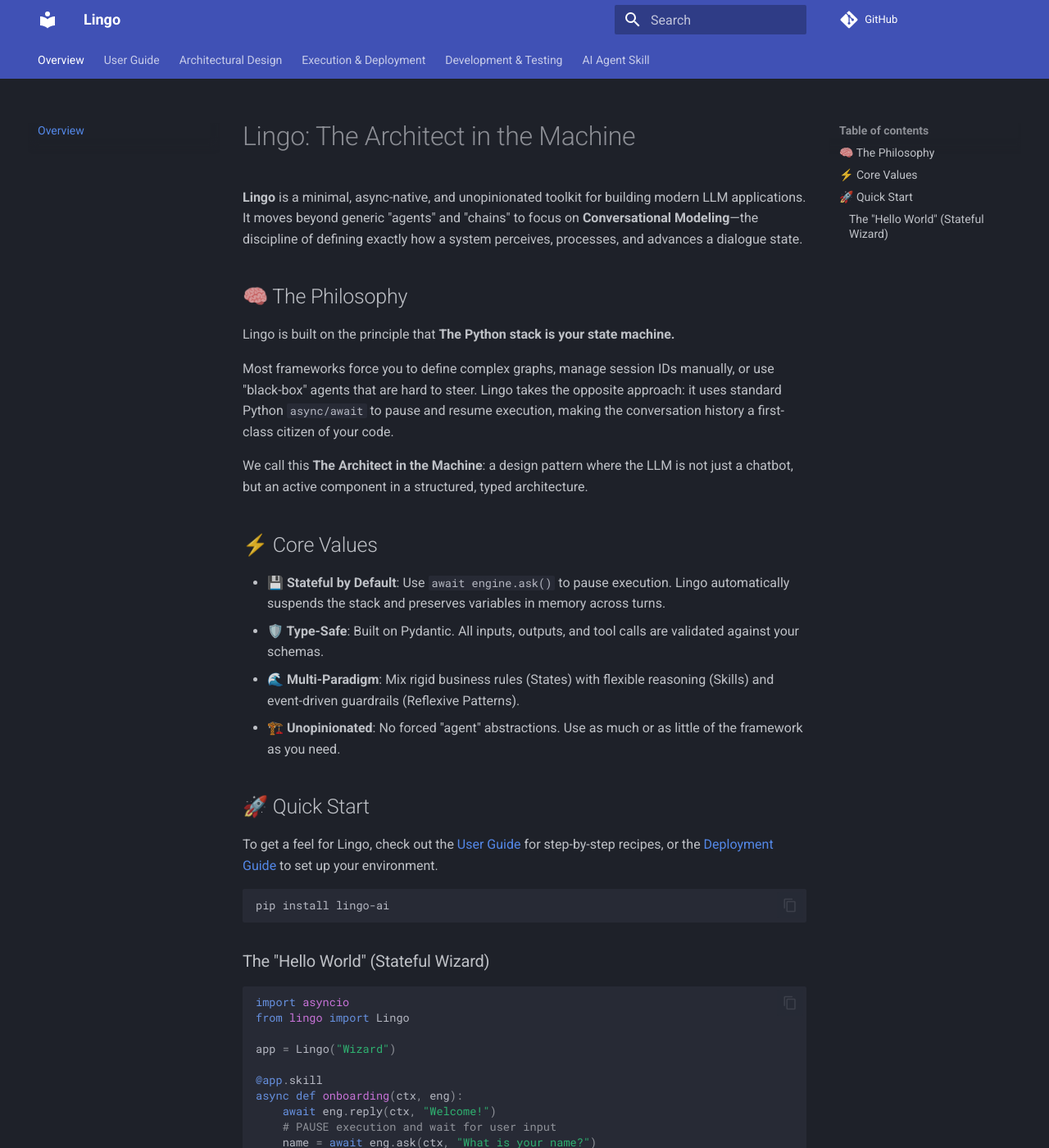
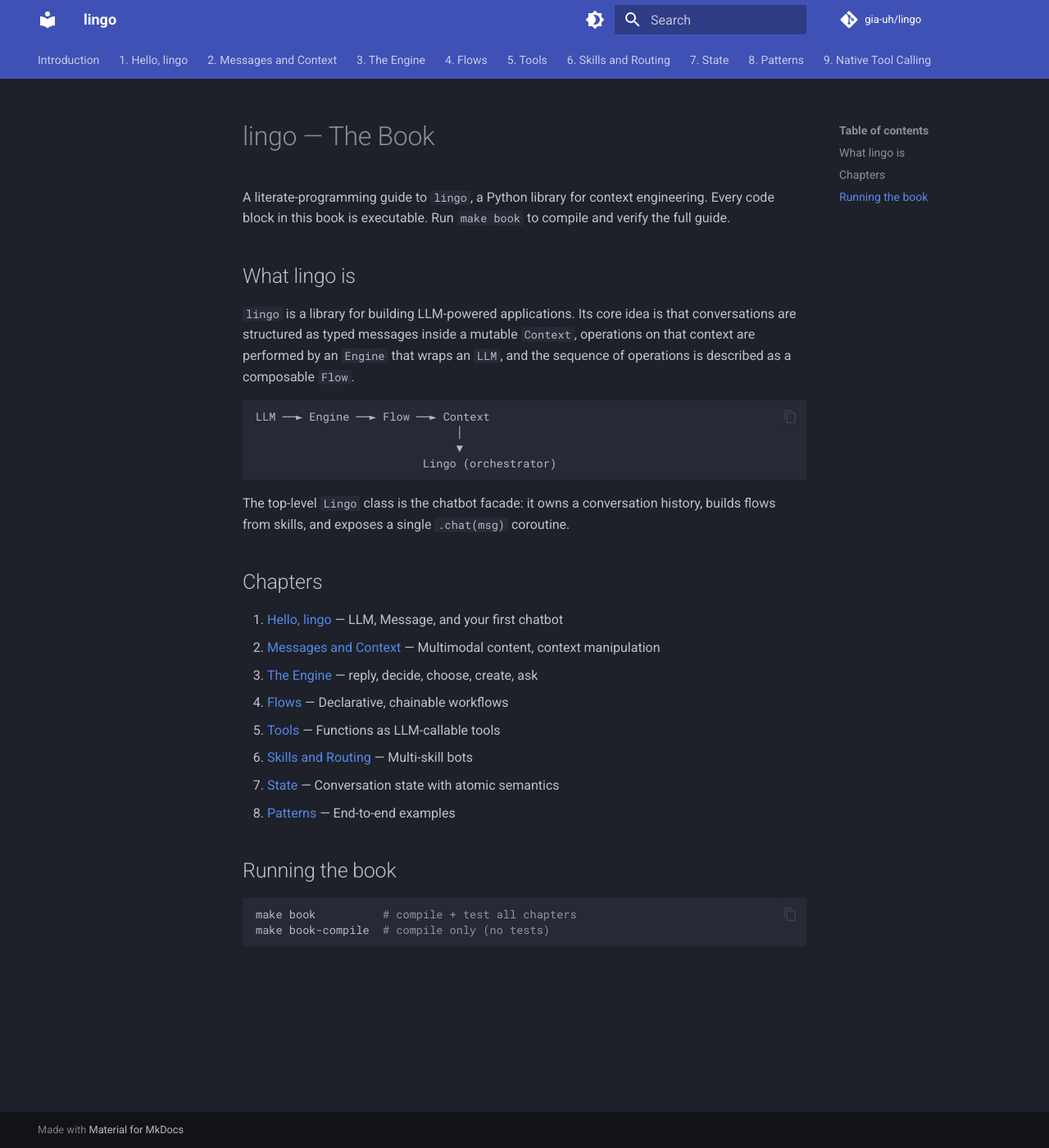
Before and after one commit to gia-uh/lingo, an MkDocs documentation site: the page built from book/index.md, in a window 1280 px wide and 1400 px high. Shown: the whole window at 82% size. Built offline with MkDocs 1.6.1 and Material for MkDocs 9.7.7, drawn with Linux system fonts in a browser that asks for light colours; comment, search, counter and statistics services are not loaded; some of the changed text lies outside the part shown.

Commit message:
docs: make book the authoritative documentation, deploy to GitHub Pages
- book/00-introduction.md: install, setup, quick start, architecture overview
- book/09-native-tools.md: native LLM tool-calling API and streaming callbacks
- mkdocs.yml: docs_dir=book, Material theme, nav for 10 chapters
- .github/workflows/docs.yaml: switch from Quarto to mkdocs gh-deploy, trigger on book/** changes

Co-Authored-By: Claude Sonnet 4.6 <noreply@anthropic.com>

````diff
--- /dev/null
+++ b/book/00-introduction.md
@@ -0,0 +1,112 @@
+# lingo
+
+**lingo** is a minimal, async-native Python library for building LLM-powered applications.
+It gives you typed, composable primitives — `LLM`, `Message`, `Context`, `Engine`, `Flow` —
+and stays out of the way. No magic agents. No hidden chains.
+
+## Install
+
+```bash
+pip install lingo-ai
+# or with uv (recommended)
+uv add lingo-ai
+```
+
+Requires Python 3.12+.
+
+## Setup
+
+lingo talks to any OpenAI-compatible API. Set these environment variables
+(or pass them explicitly to `LLM()`):
+
+```bash
+export MODEL=gpt-4o-mini       # required
+export BASE_URL=...            # optional, defaults to OpenAI
+export API_KEY=sk-...          # required
+```
+
+For local models via LM Studio, Ollama, or similar:
+
+```bash
+export MODEL=qwen3:8b
+export BASE_URL=http://localhost:1234/v1
+export API_KEY=unused
+```
+
+## Quick start
+
+The simplest possible bot:
+
+```python
+import asyncio
+from lingo import Lingo
+
+bot = Lingo(name="Assistant", description="A helpful AI.")
+
+async def main():
+    reply = await bot.chat("Hello!")
+    print(reply.content)
+
+asyncio.run(main())
+```
+
+A bot that collects input mid-conversation:
+
+```python
+from lingo import Lingo
+
+bot = Lingo(name="Wizard")
+
+@bot.skill
+async def onboarding(ctx, eng):
+    """Greet the user and ask their name."""
+    name = await eng.ask(ctx, "What is your name?")
+    ctx.append(f"The user's name is {name}.")
+    await eng.reply(ctx, f"Welcome, {name}!")
+```
+
+Run it in the terminal with `lingo.cli.loop`:
+
+```python
+from lingo.cli import loop
+loop(bot)
+```
+
+## How it works
+
+```
+LLM ──► Engine ──► Flow ──► Context
+                              │
+                              ▼
+                         Lingo (orchestrator)
+```
+
+- **`LLM`** — wraps any OpenAI-compatible API. Streams tokens, fires callbacks.
+- **`Message`** — a single typed conversation turn. Supports text, images, audio, video.
+- **`Context`** — the mutable message window for one interaction. Supports fork/clone/atomic.
+- **`Engine`** — performs LLM operations on a context: reply, decide, choose, create, invoke.
+- **`Flow`** — a declarative, chainable workflow: sequential, conditional, looping, parallel.
+- **`Lingo`** — the chatbot facade. Owns history, builds flows from skills, exposes `.chat()`.
+
+## This book
+
+The chapters below are the complete API reference for lingo, written as literate programming:
+every code block is executable and tested. `make book` compiles and verifies them.
+
+Navigate the chapters in order, or jump directly to what you need.
+
+| Chapter | Topic |
+|---|---|
+| [1. Hello, lingo](01-hello-lingo.md) | LLM, Message, your first chatbot |
+| [2. Messages and Context](02-messages-and-context.md) | Multimodal content, context manipulation |
+| [3. The Engine](03-the-engine.md) | reply, decide, choose, create |
+| [4. Flows](04-flows.md) | Declarative, chainable workflows |
+| [5. Tools](05-tools.md) | Functions as LLM-callable tools |
+| [6. Skills and Routing](06-skills-and-routing.md) | Multi-skill bots |
+| [7. State](07-state.md) | Conversation state with atomic semantics |
+| [8. Patterns](08-patterns.md) | End-to-end examples |
+| [9. Native Tool Calling](09-native-tools.md) | Direct LLM tool-calling API |
+
+## Source and license
+
+[github.com/gia-uh/lingo](https://github.com/gia-uh/lingo) — MIT license.
--- /dev/null
+++ b/book/09-native-tools.md
@@ -0,0 +1,104 @@
+# Chapter 9: Native Tool Calling
+
+In Chapters 5–6 the `@tool` decorator was used with the *structured-output path*:
+you pick the tool, the engine infers arguments, the engine runs it.
+
+lingo also exposes a *native* path: `LLM.chat(messages, tools=[...])` passes the
+tool schemas directly to the model, which decides whether (and which) tools to call.
+**lingo does not execute the tools or loop** — you write the agentic loop yourself.
+
+This path is best when:
+
+- You want the LLM to decide *whether and which* tools to call.
+- You need parallel tool calls in one model response.
+- You're building an agent that should run autonomously.
+
+## The loop
+
+```python
+import asyncio
+from lingo import LLM, Message, tool
+
+@tool
+async def get_weather(city: str) -> str:
+    """Get the current weather for a city."""
+    return f"sunny, 22°C in {city}"
+
+@tool
+async def add(a: int, b: int) -> int:
+    """Compute a + b."""
+    return a + b
+
+TOOLS = {"get_weather": get_weather, "add": add}
+
+async def main():
+    llm = LLM()
+    messages = [Message.user("What's the weather in Havana? Then compute 21+21.")]
+
+    for _ in range(5):   # safety cap prevents infinite loops
+        msg = await llm.chat(messages, tools=list(TOOLS.values()))
+        messages.append(msg)
+
+        if msg.content:
+            print(f"Assistant: {msg.content}")
+
+        if not msg.tool_calls:
+            break  # model is done
+
+        for call in msg.tool_calls:
+            result = await TOOLS[call.name].run(**call.arguments)
+            # tool_call_id links the result back to the call that requested it
+            messages.append(Message.tool(str(result), tool_call_id=call.id))
+
+asyncio.run(main())
+```
+
+The `Message` returned by `chat()` carries:
+
+- `msg.tool_calls` — `list[ToolCall] | None`. Each `ToolCall` has `.id`, `.name`, `.arguments`.
+- `msg.stop_reason` — `"stop" | "tool_calls" | "length" | ...`
+- `msg.thinking` — accumulated reasoning text, if the model emits it.
+
+## Streaming callbacks
+
+Pass callbacks to `LLM()` to handle tool events as they stream in:
+
+```python
+llm = LLM(
+    on_token=lambda t: print(t, end="", flush=True),
+    on_toolcall_start=lambda call_id, name: print(f"\n[calling {name}]"),
+    on_toolcall_delta=lambda call_id, args: None,   # cumulative args string
+    on_toolcall_end=lambda call_id, args: print(f"  args: {args}"),
+)
+```
+
+## Structured output — `LLM.create`
+
+For single-shot structured extraction (no tool loop needed), use `LLM.create`:
+
+```python
+from pydantic import BaseModel
+
+class Ticket(BaseModel):
+    priority: str
+    summary: str
+
+result: Ticket = await llm.create(Ticket, [Message.user("Urgent: server is down")])
+print(result.priority, result.summary)
+```
+
+This uses the model's `response_format` (JSON mode) to force a valid Pydantic instance.
+
+## Native vs structured-output — when to use which
+
+| You want… | Use |
+|---|---|
+| LLM decides whether/which tools to call | **Native** (`LLM.chat(tools=...)`) |
+| You pick the tool; LLM fills args | **Structured** (`engine.equip` + `engine.invoke`) |
+| Autonomous agent loop | **Native** + write your own loop |
+| Structured conversation driven by your code | **Structured** + `Lingo` chatbot |
+| Parallel tool calls in one response | **Native** |
+| Broadest model compatibility | **Structured** (uses JSON mode, not function-calling) |
+
+See `examples/native_tool_call.py` and `examples/native_tool_call_streaming.py` for
+runnable end-to-end demos.
--- a/mkdocs.yml
+++ b/mkdocs.yml
@@ -1,31 +1,49 @@
-site_name: Lingo
-site_description: A minimal, async-native, and unopinionated toolkit for modern LLM applications.
+site_name: lingo
+site_description: A minimal Python library for building LLM-powered applications.
 site_author: Alejandro Piad
 repo_url: https://github.com/gia-uh/lingo
+repo_name: gia-uh/lingo
+docs_dir: book
 
 theme:
   name: material
   palette:
-    scheme: slate
-    primary: indigo
-    accent: indigo
+    - scheme: slate
+      primary: indigo
+      accent: indigo
+      toggle:
+        icon: material/brightness-4
+        name: Switch to light mode
+    - scheme: default
+      primary: indigo
+      accent: indigo
+      toggle:
+        icon: material/brightness-7
+        name: Switch to dark mode
   features:
     - content.code.copy
     - content.code.annotate
     - navigation.tabs
     - navigation.sections
     - navigation.top
+    - navigation.instant
+    - toc.follow
 
 nav:
-  - Overview: index.md
-  - User Guide: user-guide.md
-  - Architectural Design: design.md
-  - Execution & Deployment: deploy.md
-  - Development & Testing: develop.md
-  - AI Agent Skill: skill.md
+  - Introduction: 00-introduction.md
+  - "1. Hello, lingo": 01-hello-lingo.md
+  - "2. Messages and Context": 02-messages-and-context.md
+  - "3. The Engine": 03-the-engine.md
+  - "4. Flows": 04-flows.md
+  - "5. Tools": 05-tools.md
+  - "6. Skills and Routing": 06-skills-and-routing.md
+  - "7. State": 07-state.md
+  - "8. Patterns": 08-patterns.md
+  - "9. Native Tool Calling": 09-native-tools.md
 
 markdown_extensions:
   - admonition
+  - tables
   - pymdownx.highlight:
       anchor_linenums: true
       line_spans: __span
@@ -33,3 +51,5 @@ markdown_extensions:
   - pymdownx.inlinehilite
   - pymdownx.snippets
   - pymdownx.superfences
+  - pymdownx.tabbed:
+      alternate_style: true
````
Also changed, not shown: 1 other file.
